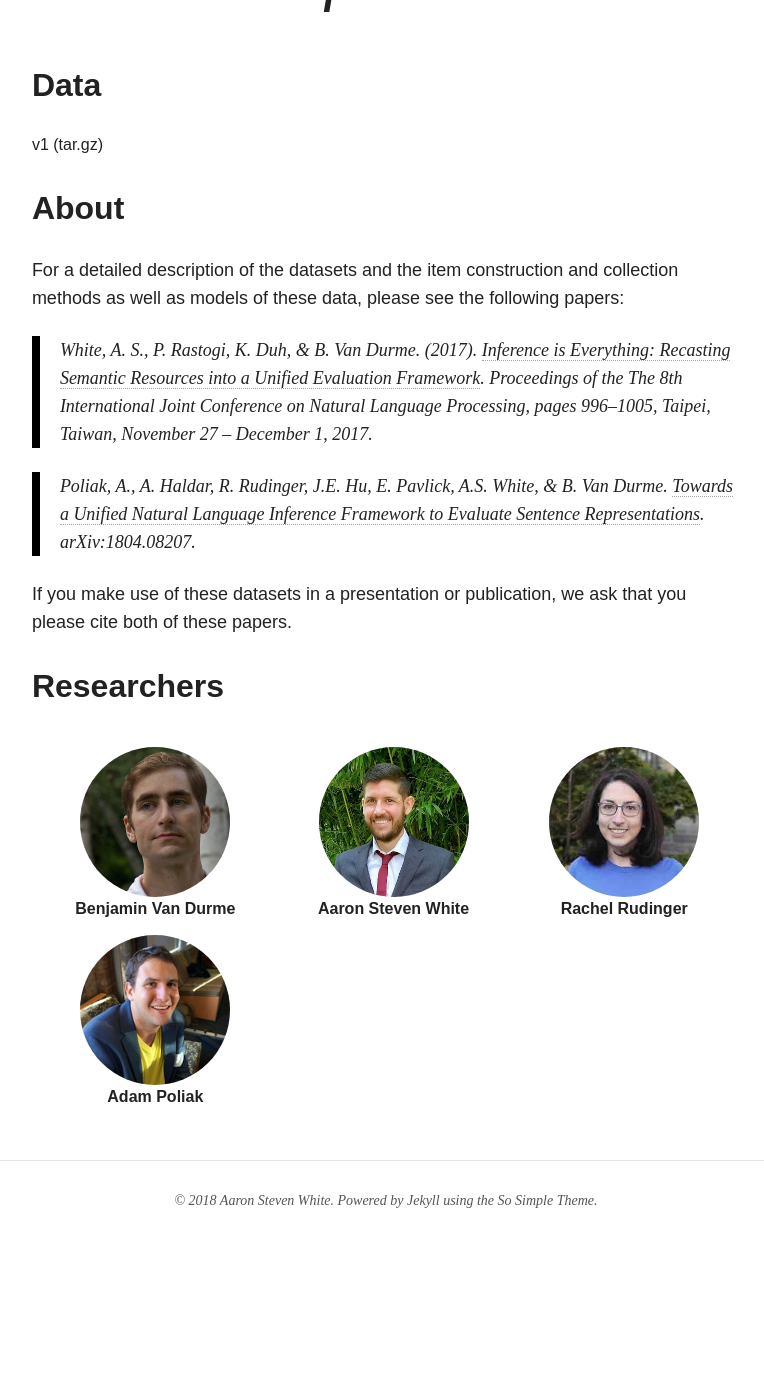
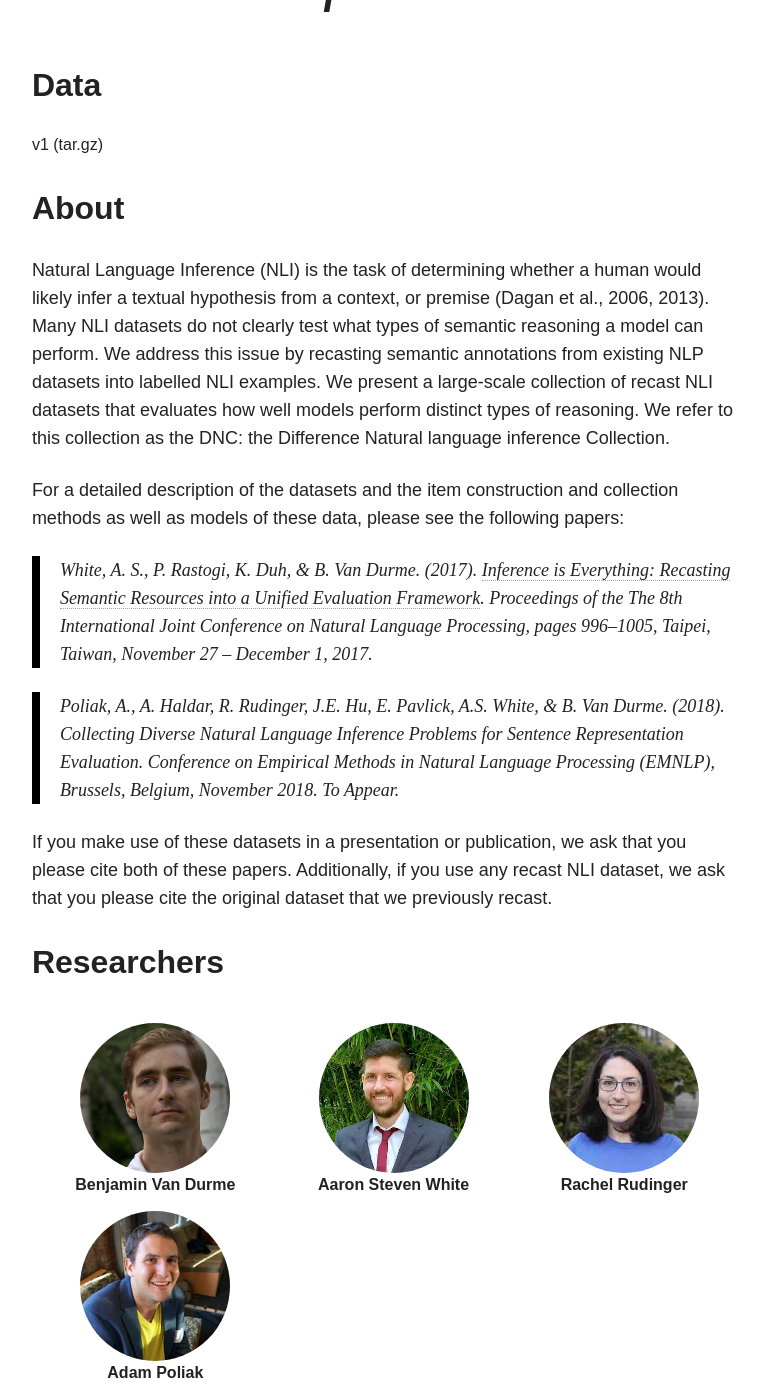
Before and after one commit to decompositional-semantics-initiative/decompositional-semantics-initiative.github.io, a Jekyll site: the page built from projects/diverse-natural-language-inference/index.md, in a window 1280 px wide and 1400 px high, scrolled down 609 px. Shown: the whole window, without its empty margins (254-1018 px from the left). Built offline with Jekyll 4.4.1, drawn with Linux system fonts in a browser that asks for light colours; nearby versions of some CDN libraries; before the commit the page ends 1916 px from its top, so only the background shows below that.

Commit message:
diverse nli: updated description

```diff
--- a/projects/diverse-natural-language-inference/index.md
+++ b/projects/diverse-natural-language-inference/index.md
@@ -4,10 +4,13 @@ handle: dnc
 search_omit: true
 ---
 
+Natural Language Inference (NLI) is the task of determining whether a human would likely infer a textual hypothesis from a context, or premise (Dagan et al., 2006, 2013). Many NLI datasets do not clearly test what types of semantic reasoning a model can perform. We address this issue by recasting
+semantic annotations from existing NLP datasets into labelled NLI examples. We present a large-scale collection of recast NLI datasets that evaluates how well models perform distinct types of reasoning. We refer to this collection as the DNC: the Difference Natural language inference Collection.
+
 For a detailed description of the datasets and the item construction and collection methods as well as models of these data, please see the following papers:
 
 > White, A. S., P. Rastogi, K. Duh, & B. Van Durme. (2017). [Inference is Everything: Recasting Semantic Resources into a Unified Evaluation Framework](http://aclweb.org/anthology/I/I17/I17-1100.pdf). Proceedings of the The 8th International Joint Conference on Natural Language Processing, pages 996–1005, Taipei, Taiwan, November 27 – December 1, 2017.
 
-> Poliak, A., A. Haldar, R. Rudinger, J.E. Hu, E. Pavlick, A.S. White, & B. Van Durme. [Towards a Unified Natural Language Inference Framework to Evaluate Sentence Representations](https://arxiv.org/pdf/1804.08207.pdf). arXiv:1804.08207.
+> Poliak, A., A. Haldar, R. Rudinger, J.E. Hu, E. Pavlick, A.S. White, & B. Van Durme. (2018). Collecting Diverse Natural Language Inference Problems for Sentence Representation Evaluation. Conference on Empirical Methods in Natural Language Processing (EMNLP), Brussels, Belgium, November 2018. To Appear.
 
-If you make use of these datasets in a presentation or publication, we ask that you please cite both of these papers.
+If you make use of these datasets in a presentation or publication, we ask that you please cite both of these papers. Additionally, if you use any recast NLI dataset, we ask that you please cite the original dataset that we previously recast.
```
